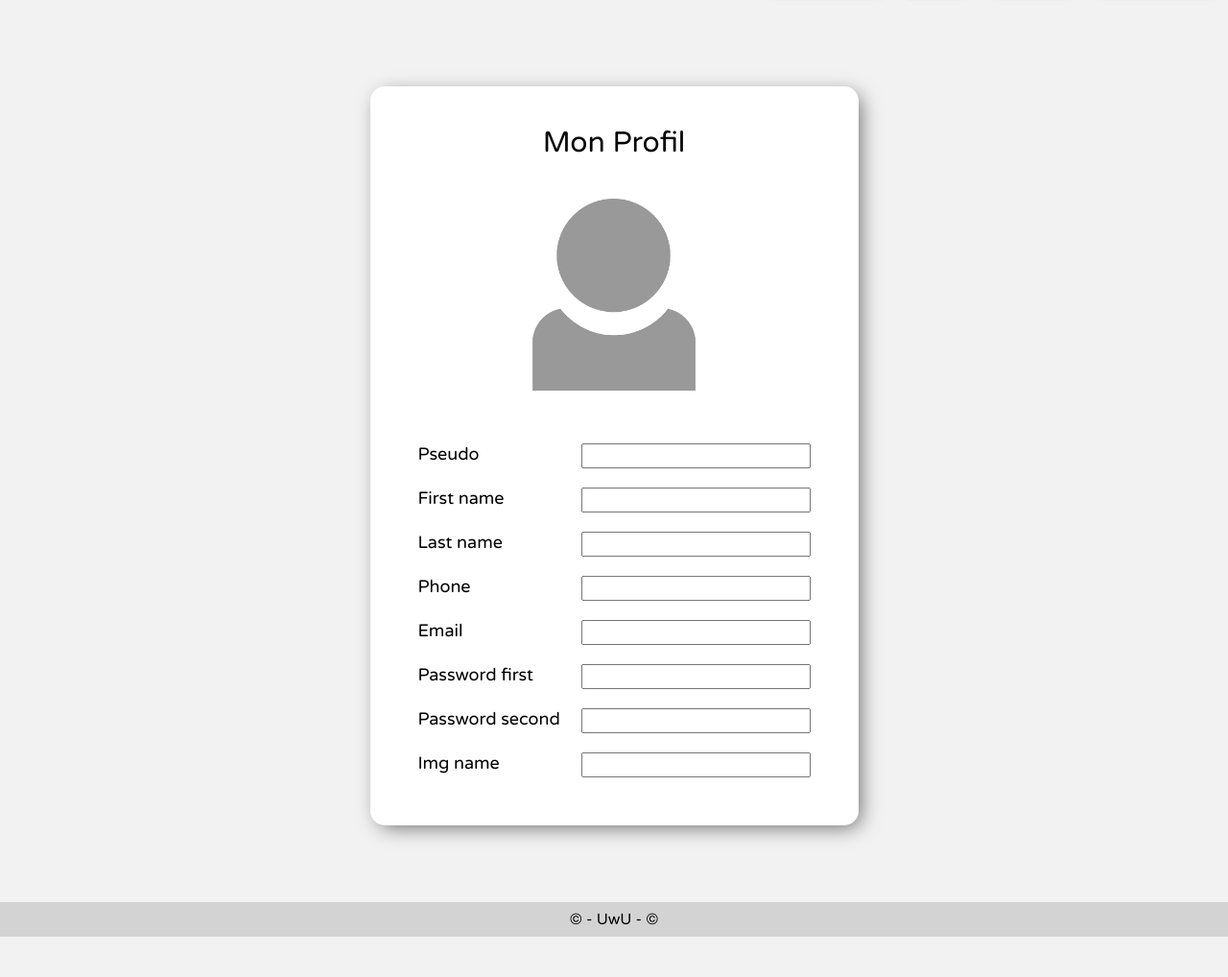
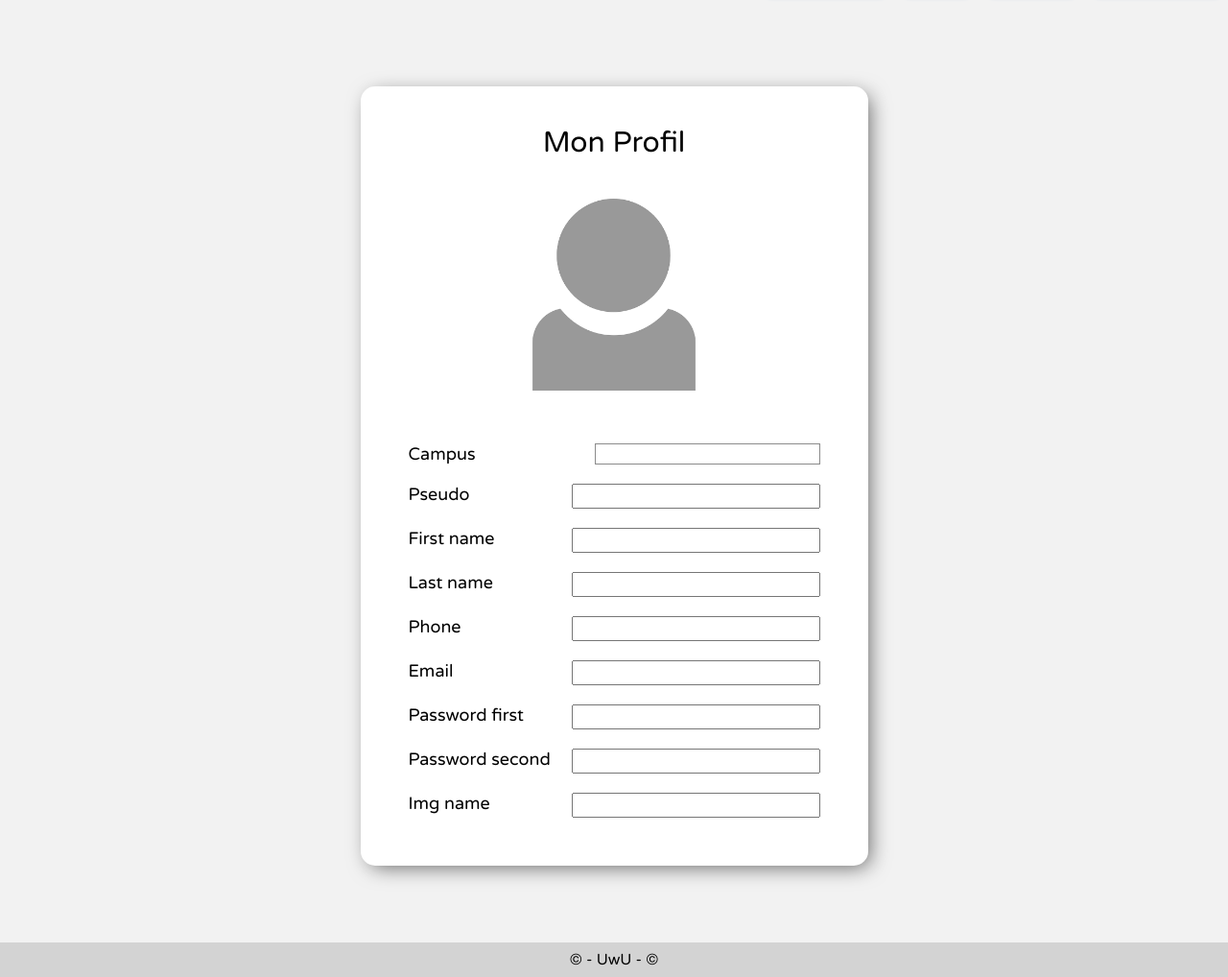
Before and after one commit to akam731/sortir.com, a Symfony app: template templates/user/editProfil.html.twig in a window 1280 px wide. Shown: the part 48-1066 px from the top of the page at 96% size. Before the commit the page ends 1024 px from the top, so only its background shows below. Run offline with Twig, Linux system fonts and the light colour scheme; the template is opened without the code that fills it, so the values that code supplies are empty; form fields are guessed from the names that the template uses; some libraries are stand-ins or nearby versions.

Commit message:
Modif Ajout du campus non modifiable dans le formulaire de modification de user

```diff
--- a/public/css/profil.css
+++ b/public/css/profil.css
@@ -62,6 +62,18 @@ form > div > div:last-child{
     justify-content: space-between;
 }
 
+form > div > div > p{
+    display: inline-block;
+    margin: 10px 10px;
+    font-size: 18px;
+    width: 235px;
+    text-align: left;
+    border: 1px solid #8b8b8b;
+    color: #8b8b8b;
+    padding: 0 10px;
+    cursor: not-allowed;
+}
+
 form > div > div > label{
     display: inline-block;
     margin: 10px 10px;
@@ -75,6 +87,7 @@ form > div > div >input{
     font-size: 18px;
     min-width: 150px;
     text-align: left;
+    padding: 0 10px;
 }
 
 form > div > div > ul{
@@ -89,7 +102,9 @@ form > div > div > ul > li{
 }
 
 input[type="file"]{
+    display: inline-block;
     width: 150px;
+    padding: 0;
 }
 
 #user_edit_save{
--- a/templates/user/editProfil.html.twig
+++ b/templates/user/editProfil.html.twig
@@ -25,6 +25,13 @@
         {% endif %}
 
         {{ form_start(form) }}
+
+        <div>
+            <div>
+                <label>Campus</label>
+                <p>{{ user.campus.name }}</p>
+            </div>
+        </div>
 
         <div>
             {% if form_errors(form.pseudo) %}
```
